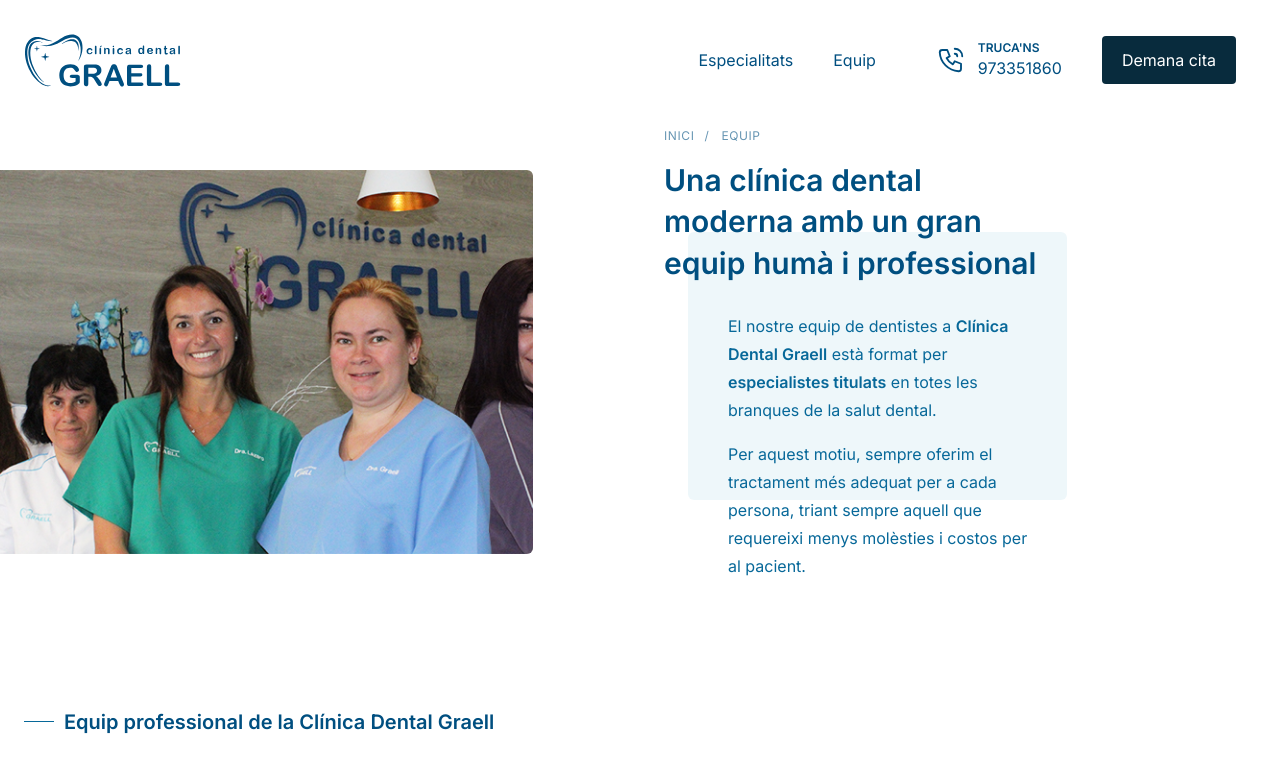
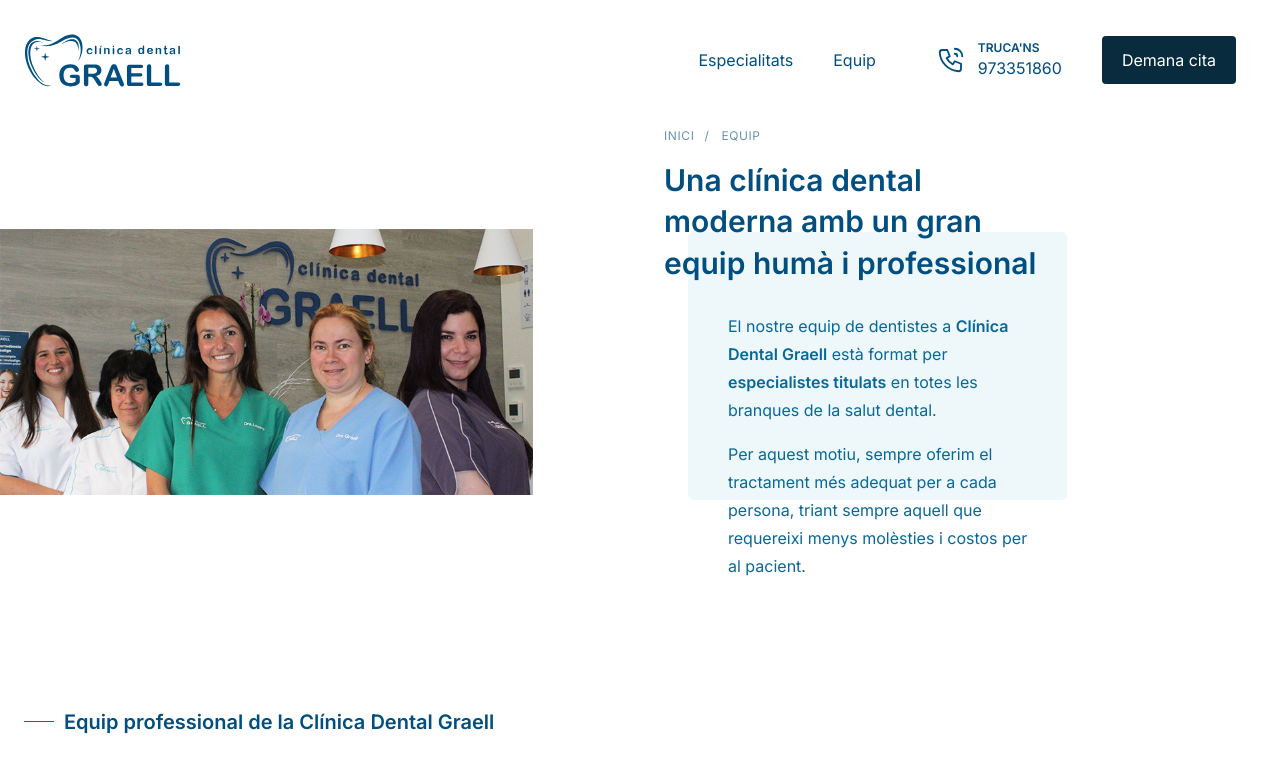
Before and after one commit to juliramon/clinicadentalgraell, a Next.js app: page /equip in a window 1280 px wide. Shown: the top 784 px of the page. Built offline with nearby package versions, Linux system fonts and the light colour scheme.

Commit message:
fix: front --> crop team cover + update team member picture

```diff
--- a/pages/equip.js
+++ b/pages/equip.js
@@ -64,7 +64,7 @@
                   alt={EquipTexts.title}
                   width="400"
                   height="300"
-                  className="object-cover object-center w-full h-full lg:rounded-tr-md lg:rounded-br-md"
+                  className="object-contain object-center w-full h-full lg:rounded-tr-md lg:rounded-br-md"
                   loading="lazy"
                 />
               </picture>
```
Also changed, not shown: public/equip/_dra-elisabet-buguna.jpg (added), public/equip/dra-elisabet-buguna.jpg.
